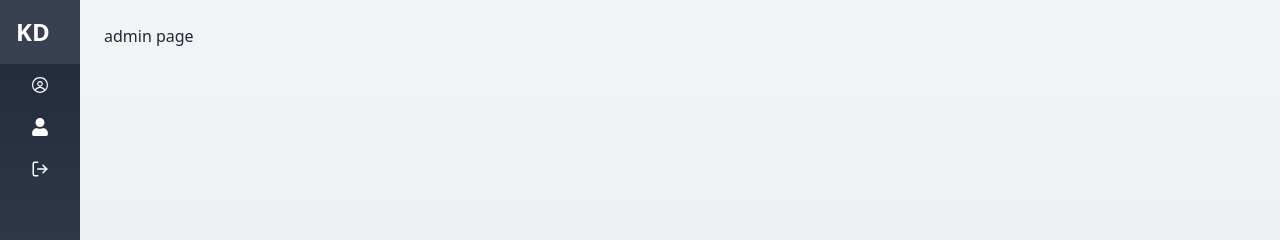
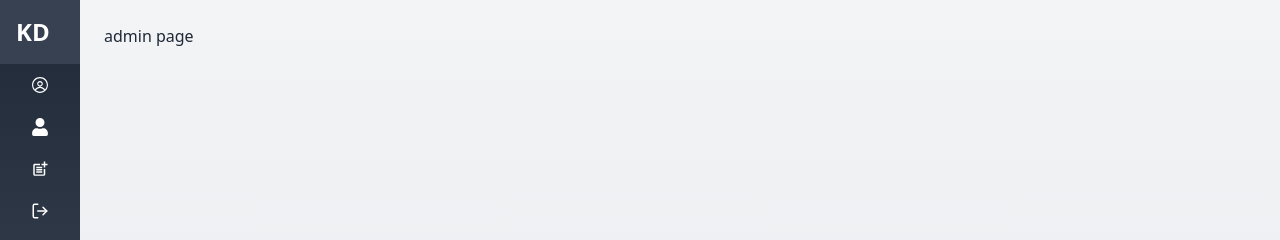
Before and after one commit to mdsabbiralmamon/kana-quest, a Next.js app: page /dashboard in a window 1280 px wide. Shown: the top 240 px of the page. Built offline with nearby package versions, Linux system fonts and the light colour scheme.

Commit message:
feat: add Lesson Manager link to Dashboard layout

```diff
--- a/src/app/(backend)/dashboard/layout.tsx
+++ b/src/app/(backend)/dashboard/layout.tsx
@@ -7,6 +7,7 @@ import { FaUser } from 'react-icons/fa';
 import { FiLogOut } from 'react-icons/fi';
 import { signOut } from 'next-auth/react';
 import { RxAvatar } from 'react-icons/rx';
+import { MdPostAdd } from 'react-icons/md';
 
 interface Props {
   children: React.ReactNode;
@@ -18,6 +19,7 @@ const DashboardLayout: React.FC<Props> = ({ children }) => {
   const menuItems = [
     { name: 'Profile Manager', href: '/dashboard', icon: <RxAvatar /> },
     { name: 'User Manager', href: '/dashboard/users', icon: <FaUser /> },
+    { name: 'Lesson Manager', href: '/dashboard/lessons', icon: <MdPostAdd /> },
   ];
 
   return (
```
